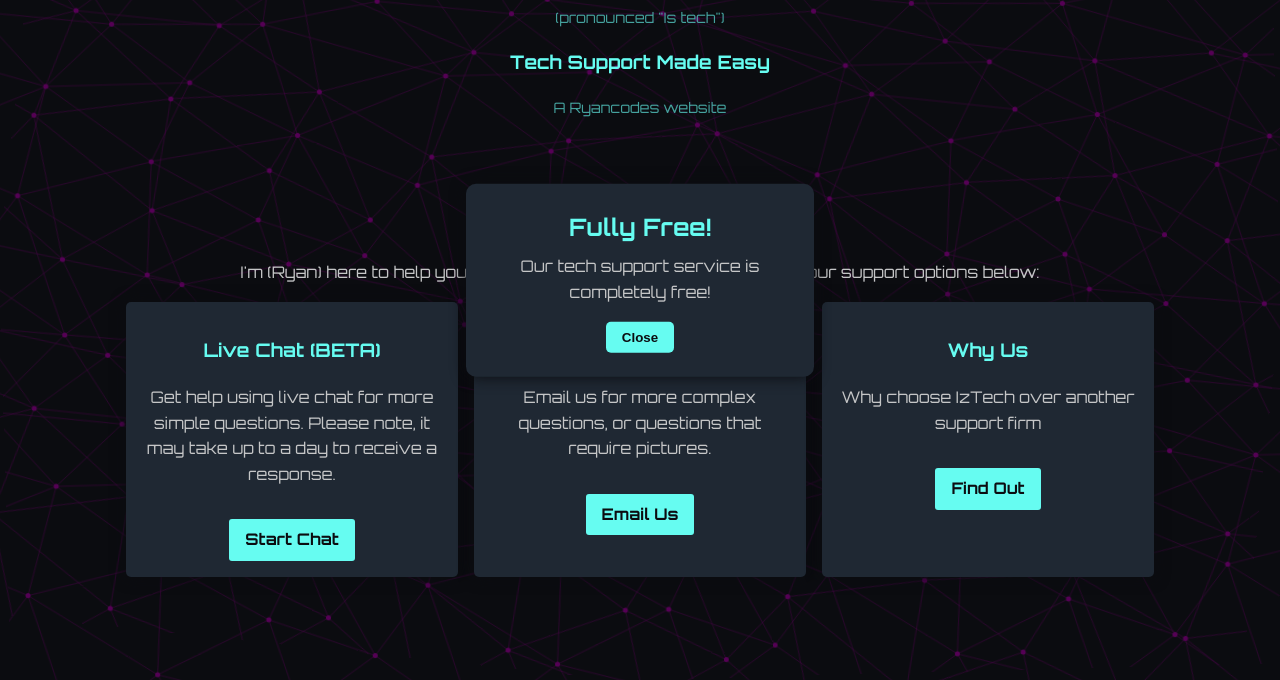
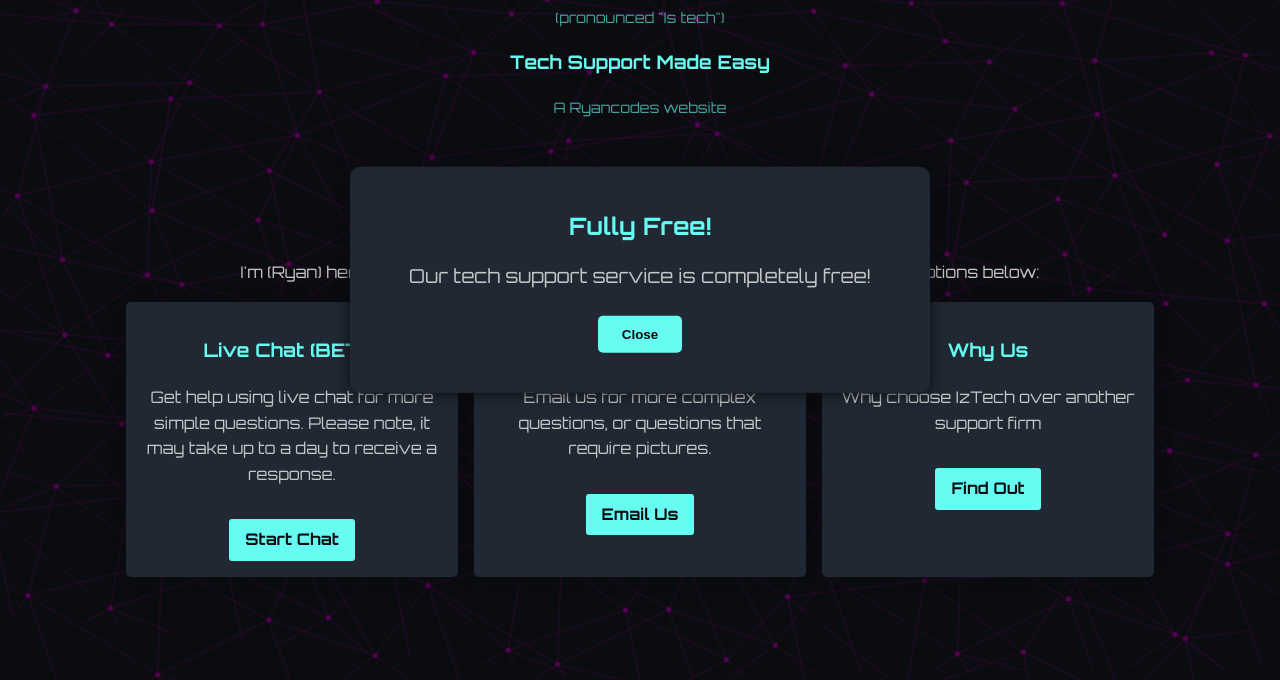
Before and after one commit to imryancodes/iztech, a plain HTML site: page index.html in a window 1280 px wide. Shown: the part 120-800 px from the top of the page. Drawn offline with Linux system fonts and the light colour scheme.

Commit message:
Update index.html

```diff
--- a/index.html
+++ b/index.html
@@ -59,10 +59,10 @@
             transform: translate(-50%, -50%);
             background-color: #1f2833;
             color: #c5c6c7;
-            padding: 1.5rem;
+            padding: 2.5rem;
             box-shadow: 0 0 15px #0b0c10;
             border-radius: 10px;
-            width: 300px;
+            width: 500px; /* Increased width */
             text-align: center;
             z-index: 1001;
             display: none; /* Initially hidden */
@@ -70,19 +70,20 @@
 
         .popup h2 {
             color: #66fcf1;
-            margin: 0 0 0.5rem;
+            margin: 0 0 1rem;
         }
 
         .popup p {
             margin: 0;
+            font-size: 1.2rem;
         }
 
         .popup .close-btn {
             background-color: #66fcf1;
             color: #0b0c10;
             border: none;
-            padding: 0.5rem 1rem;
-            margin-top: 1rem;
+            padding: 0.7rem 1.5rem;
+            margin-top: 1.5rem;
             cursor: pointer;
             font-weight: bold;
             border-radius: 5px;
```
